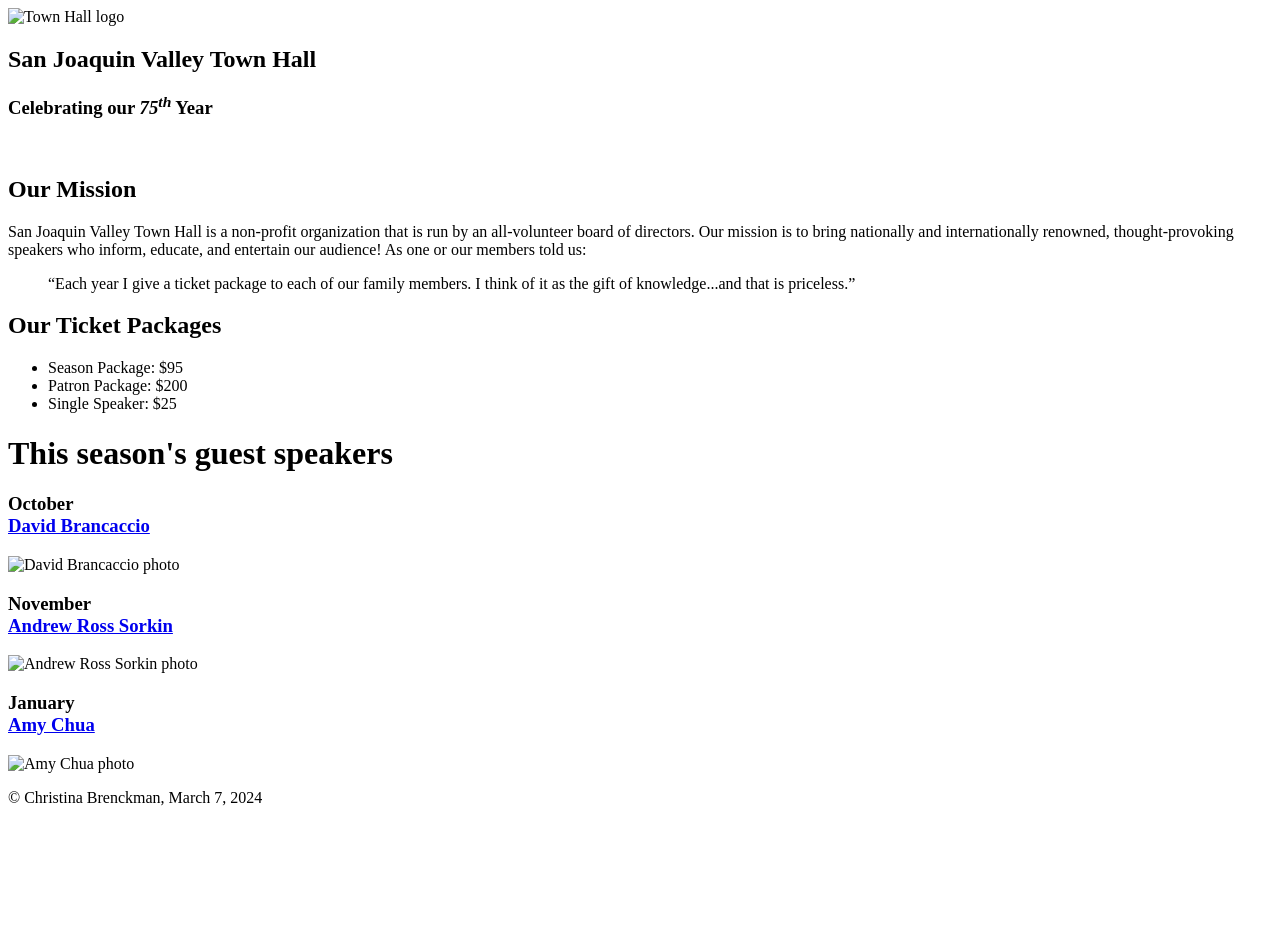
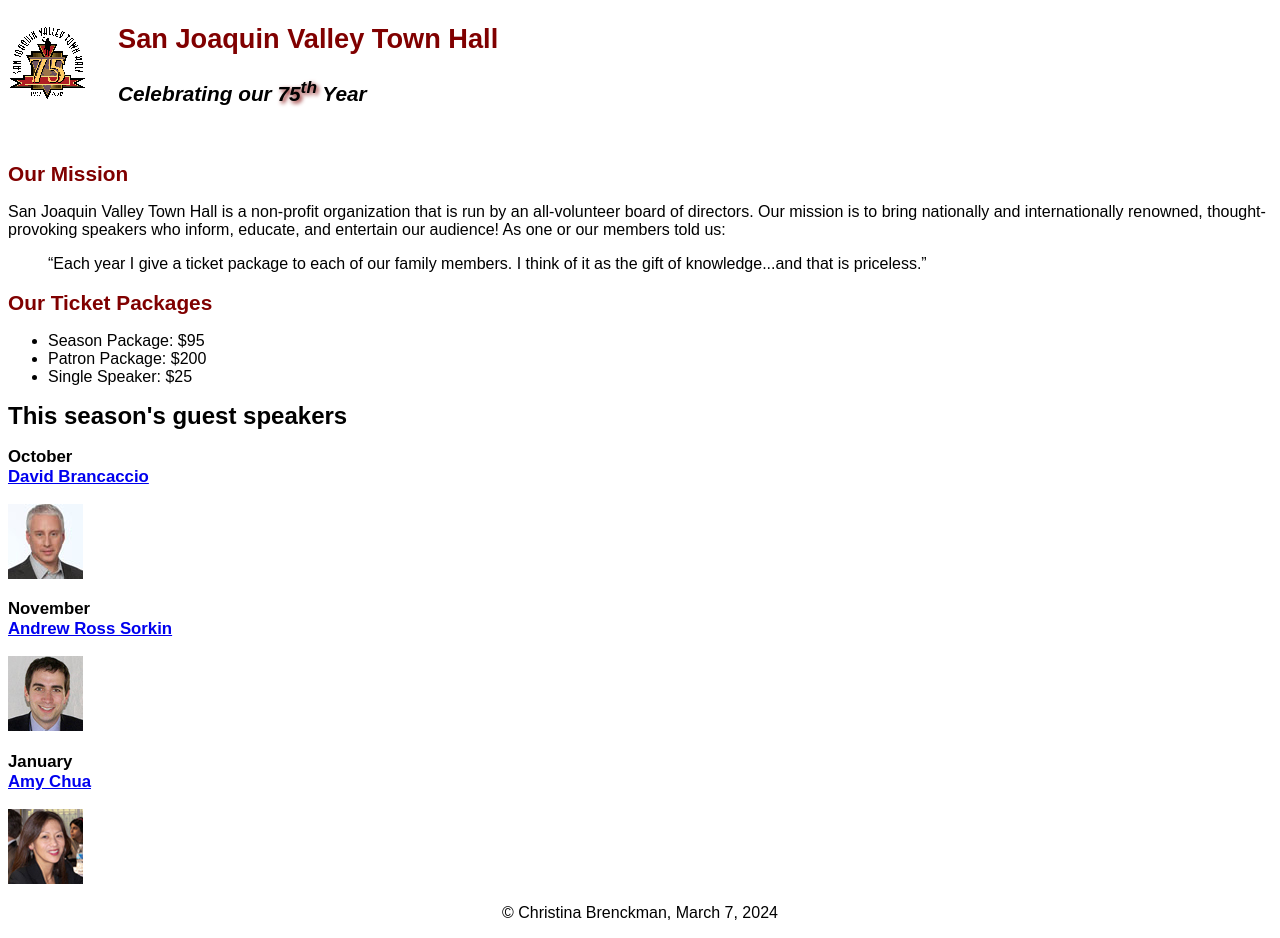
Before and after one commit to cb433/A06, a plain HTML site: page index.html in a window 1280 px wide. Before the commit the page ends 823 px from the top, so only its background shows below. Drawn offline with Linux system fonts and the light colour scheme; the site is published under a folder, as on GitHub Pages, so addresses that start at the root find nothing.

Commit message:
Juat added a line
Adjust Relative Paths

```diff
--- a/index.html
+++ b/index.html
@@ -4,17 +4,17 @@
 <head>
 	<meta charset="utf-8">
 	<title>San Joaquin Valley Town Hall</title>
-	<link rel="shortcut icon" href="/images/favicon.ico">
+	<link rel="shortcut icon" href="images/favicon.ico">
 </head>
 
 <body>
 	<header>
-		<img src="/images/town_hall_logo.gif" alt="Town Hall logo" height="80">
+		<img src="images/town_hall_logo.gif" alt="Town Hall logo" height="80">
 		<h2>San Joaquin Valley Town Hall</h2>
 		<h3>Celebrating our <em class="shadow">75<sup>th</sup></em> Year</h3>
 		<br/>
 
-		<link rel="stylesheet" href="/styles/c4_main.css">
+		<link rel="stylesheet" href="styles/c4_main.css">
 		<link rel="shortcut icon" href="images/favicon.ico">
 	</header>
 	<main>
@@ -35,13 +35,13 @@
 
 		<h1>This season's guest speakers</h1>
 
-	<h3>October<br><a href="/speakers/brancaccio.html">David Brancaccio</a></h3>
-		<img src="/images/brancaccio75.jpg" alt="David Brancaccio photo">
-		<h3>November<br><a href="/speakers/sorkin.html">Andrew Ross Sorkin</a></h3>
+	<h3>October<br><a href="speakers/brancaccio.html">David Brancaccio</a></h3>
+		<img src="images/brancaccio75.jpg" alt="David Brancaccio photo">
+		<h3>November<br><a href="speakers/sorkin.html">Andrew Ross Sorkin</a></h3>
 
-		<img src="/images/sorkin75.jpg" alt="Andrew Ross Sorkin photo">
+		<img src="images/sorkin75.jpg" alt="Andrew Ross Sorkin photo">
 		<h3>January<br><a href="/speakers/chua.html">Amy Chua</a></h3>
-		<img src="/images/chua75.jpg" alt="Amy Chua photo">
+		<img src="images/chua75.jpg" alt="Amy Chua photo">
 	</main>
 	<footer>
 		<p>&copy; Christina Brenckman, March 7, 2024</p>
```
